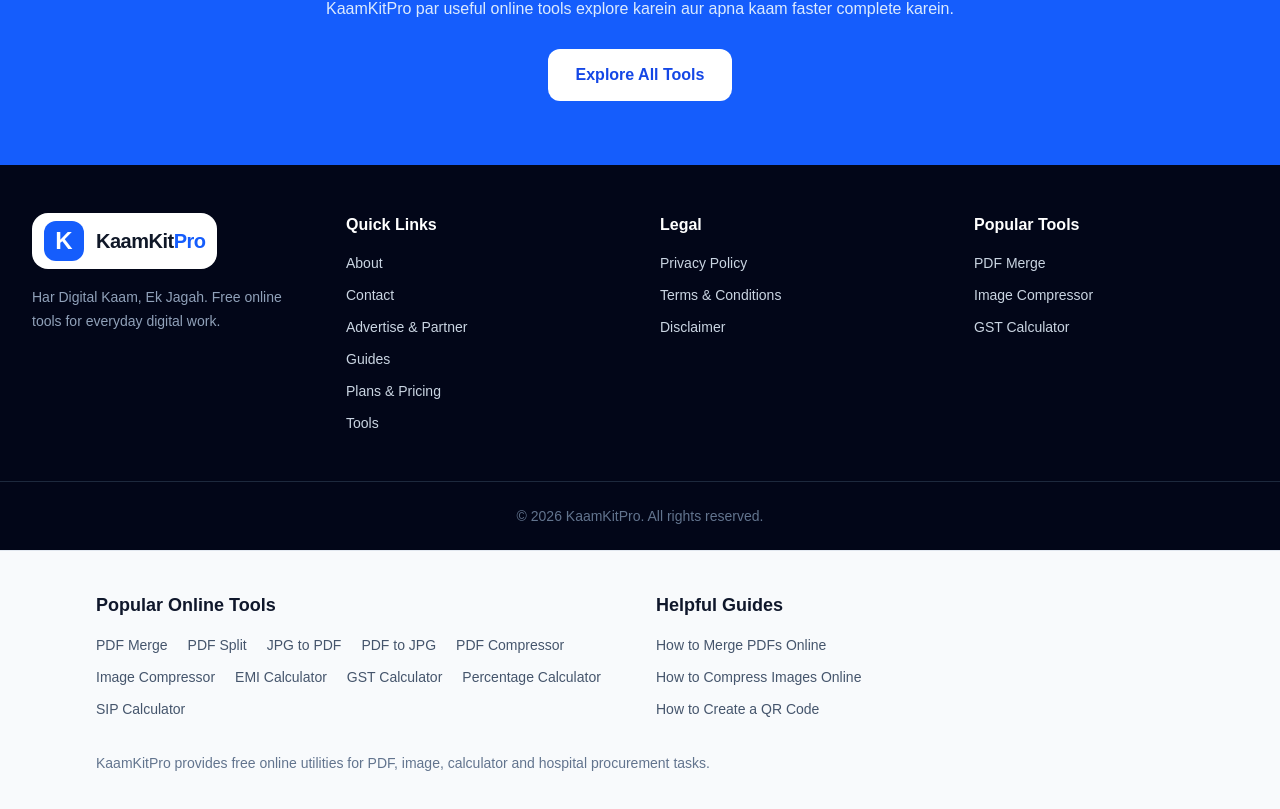
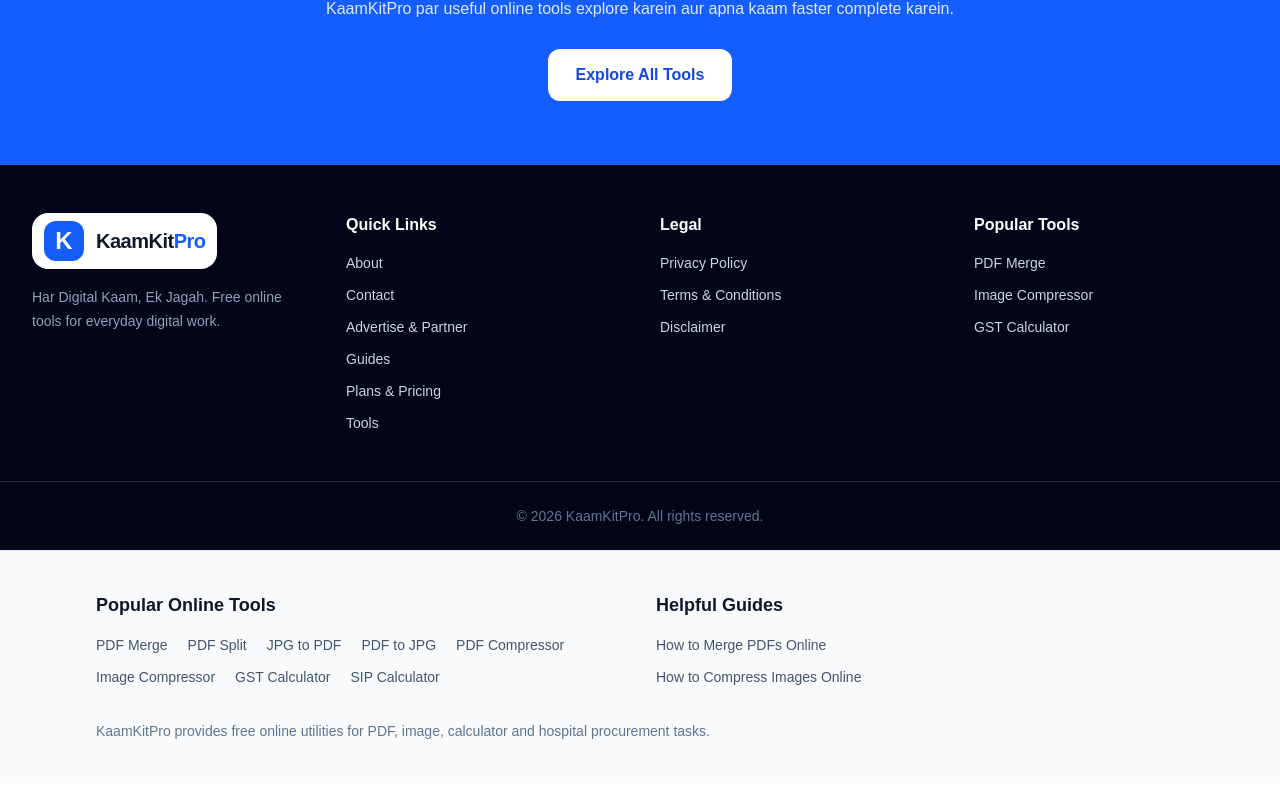
Before and after one commit to WellProSoftware/kaamkitpro, a Next.js app: page / in a window 1280 px wide. Shown: the part 4477-5286 px from the top of the page. After the commit the page ends 5260 px from the top, so only its background shows below. Built offline with nearby package versions, Linux system fonts and the light colour scheme.

Commit message:
fix: remove links to retired tools and QR guide

```diff
--- a/src/components/InternalLinks.tsx
+++ b/src/components/InternalLinks.tsx
@@ -7,9 +7,7 @@ const toolLinks = [
   { href: "/tools/pdf-to-jpg", label: "PDF to JPG" },
   { href: "/tools/pdf-compressor", label: "PDF Compressor" },
   { href: "/tools/image-compressor", label: "Image Compressor" },
-  { href: "/tools/emi-calculator", label: "EMI Calculator" },
   { href: "/tools/gst-calculator", label: "GST Calculator" },
-  { href: "/tools/percentage-calculator", label: "Percentage Calculator" },
   { href: "/tools/sip-calculator", label: "SIP Calculator" },
 ];
 
@@ -19,7 +17,6 @@ const guideLinks = [
     href: "/guides/image-compression",
     label: "How to Compress Images Online",
   },
-  { href: "/guides/qr-code", label: "How to Create a QR Code" },
 ];
 
 export default function InternalLinks() {
```
